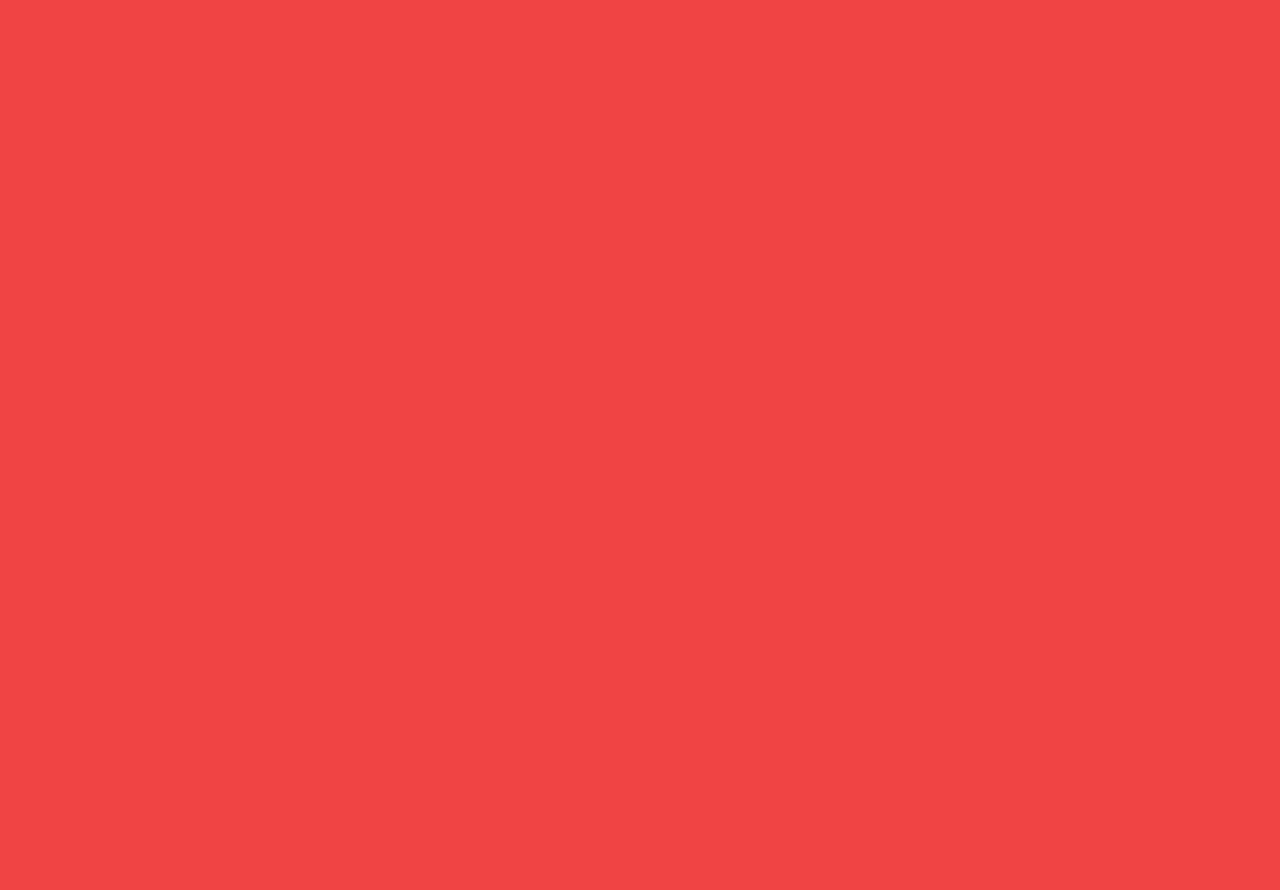
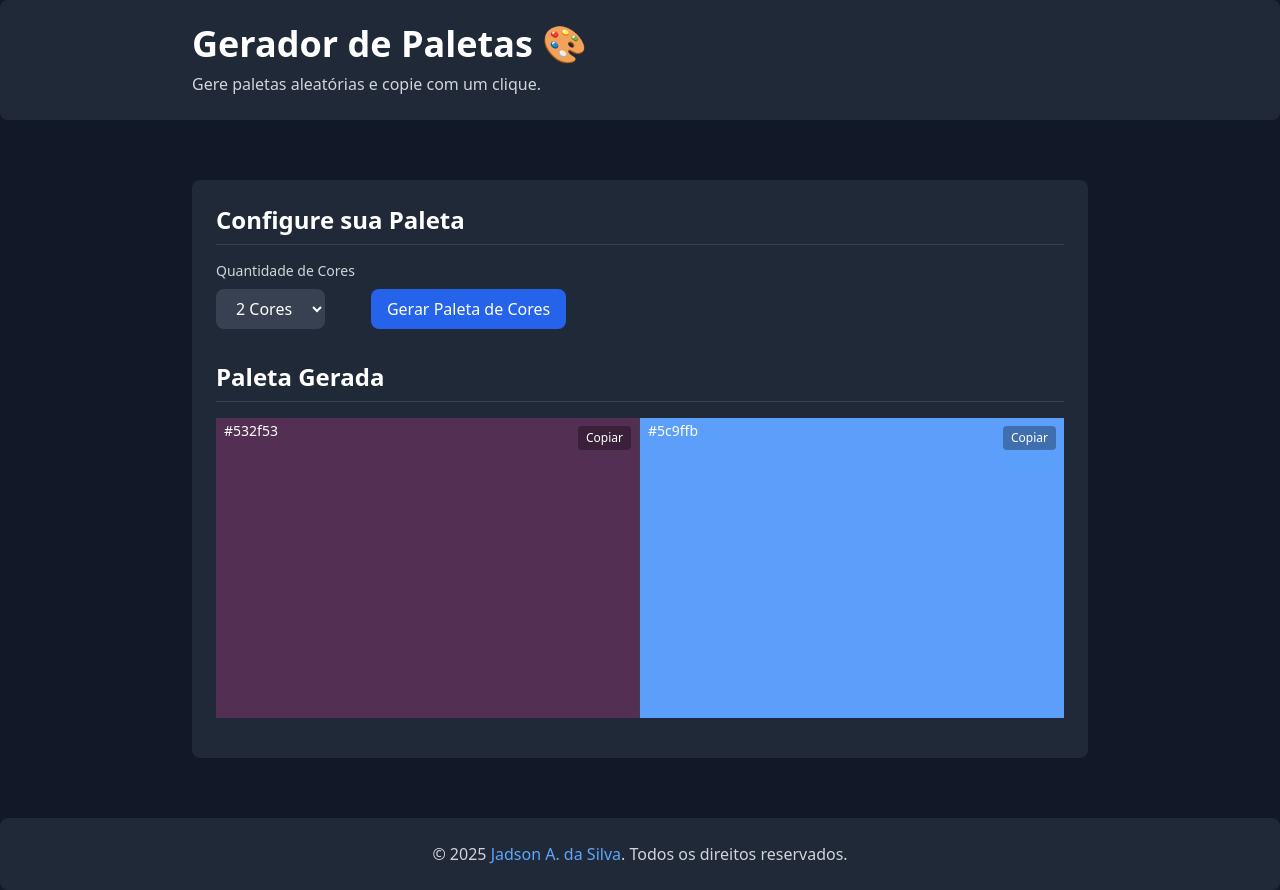
Before and after one commit to httpsJadson/gerador-de-paleta, a website: page public/index.html in a window 1280 px wide. Before the commit the page ends 800 px from the top, so only its background shows below. Drawn offline with Linux system fonts and the light colour scheme.

Commit message:
Finalação do projeto

```diff
--- a/public/assets/css/style.css
+++ b/public/assets/css/style.css
@@ -0,0 +1,16 @@
+@media (min-width: 768px) {
+
+    .cols-2{
+        grid-template-columns: repeat(2, 1fr);
+    }
+    .cols-3{
+        grid-template-columns: repeat(3, 1fr);
+    }
+    .cols-4{
+        grid-template-columns: repeat(4, 1fr);
+    }
+    .cols-5{
+        grid-template-columns: repeat(5, 1fr);
+    }
+
+}
--- a/public/index.html
+++ b/public/index.html
@@ -7,7 +7,64 @@
     <link rel="stylesheet" href="./assets/build/build.css">
     <link rel="stylesheet" href="assets/css/style.css">
 </head>
-<body class="bg-red-500">
+    <body class="bg-gray-900 text-white min-h-screen p-4 md:p-0 m-0 h-full flex flex-col justify-between">
 
-</body>
+        <header class="bg-gray-800 p-6 rounded-lg">
+            <div class="grid grid-cols-1 md:grid-cols-2 max-w-4xl mx-auto">
+                <div>
+                    <h1 class="text-4xl font-bold">Gerador de Paletas 🎨</h1>
+                    <p class="text-gray-300 mt-2">Gere paletas aleatórias e copie com um clique.</p>
+                </div>
+            </div>
+        </header>
+
+        <main class="max-w-4xl w-full mx-auto my-[60px] pb-[40px] bg-gray-800 p-6 rounded-lg">
+            <div id="pallete-configuration" class="mb-8">
+
+                <h2 class="text-2xl font-bold mb-4 border-b border-gray-700 pb-2">Configure sua Paleta</h2>
+
+                <div class="">
+
+                    <div class="flex items-end justify-left gap-4">
+                        <div>
+                            <label for="number-of-colors" class="block text-sm font-medium text-gray-300 mb-2">Quantidade de Cores</label>
+                            <select name="number-of-colors" id="number-of-colors" class="px-4 py-2 bg-gray-700 rounded-lg text-white">
+                                <option value="2">2 Cores</option>
+                                <option value="3">3 Cores</option>
+                                <option value="4">4 Cores</option>
+                                <option value="5">5 Cores</option>
+                            </select>
+
+                        </div>
+
+                        <button id="btn-generate" class="px-4 py-2 bg-blue-600 rounded-lg hover:bg-blue-700 transition">
+                            Gerar Paleta de Cores
+                        </button>
+                    </div>
+
+                </div>
+            </div>
+            <div id="generate-palette" >
+                <h2 class="text-2xl font-bold mb-4 border-b border-gray-700 pb-2">Paleta Gerada</h2>
+                <div id="palette" class="grid h-[300px] grid-cols-1 cols-2">
+                    <div id="color-1" class="color-box h-full border-r border-gray-700"></div>
+                    <div id="color-2" class="color-box h-full border-r border-gray-700"></div>
+                    <div id="color-3" class="color-box h-full border-r border-gray-700 hidden"></div>
+                    <div id="color-4" class="color-box h-full border-r border-gray-700 hidden"></div>
+                    <div id="color-5" class="color-box h-full border-r border-gray-700 hidden"></div>
+                </div>
+
+            </div>
+
+        </main>
+
+        <footer>
+            <div class=" mx-auto flex items-center justify-center text-center text-gray-300 bg-gray-800 p-6 rounded-lg">
+                <p>&copy; 2025 <a href="https://dev-jadson.com/" class="text-blue-400 hover:text-blue-300">Jadson A. da Silva</a>. Todos os direitos reservados.</p>
+            </div>
+        </footer>
+
+        <!-- Carregamos os módulos a partir da raiz /src (é por isso que vamos rodar um servidor) -->
+        <script type="module" src="../src/js/generate.js"></script>
+    </body>
 </html>
--- a/src/components/paletteBox.js
+++ b/src/components/paletteBox.js
@@ -0,0 +1,48 @@
+// IMPORTS
+import { readableTextColor } from "../js/utils/colors.js";
+
+// FUNÇÕES
+export function populateBox(boxEl, hex) {
+    boxEl.style.backgroundColor = hex;
+    boxEl.dataset.color = hex;
+
+    let label = boxEl.querySelector(".palette-hex");
+    if (!label) {
+        label = document.createElement("span");
+        label.className = "palette-hex text-sm px-2 py-1 rounded mt-2";
+        boxEl.appendChild(label);
+    }
+    label.textContent = hex;
+
+    const textColor = readableTextColor(hex);
+    label.style.color = textColor === "white" ? "white" : "#111827";
+
+    let copyBtn = boxEl.querySelector(".copy-btn");
+    if (!copyBtn) {
+        copyBtn = document.createElement("button");
+        copyBtn.className ="copy-btn absolute top-2 right-2 bg-black/30 backdrop-blur-sm px-2 py-1 rounded text-xs";
+        copyBtn.type = "button";
+        copyBtn.innerText = "Copiar";
+        boxEl.appendChild(copyBtn);
+    }
+
+    boxEl.classList.add("relative");
+
+    copyBtn.replaceWith(copyBtn.cloneNode(true));
+    copyBtn = boxEl.querySelector(".copy-btn");
+    copyBtn.addEventListener("click", (e) => {
+        e.stopPropagation();
+        navigator.clipboard.writeText(hex).then(() => {
+            const prev = copyBtn.innerText;
+            copyBtn.innerText = "Copiado!";
+            setTimeout(() => (copyBtn.innerText = prev), 900);
+        });
+    });
+
+    boxEl.onclick = () => {
+        navigator.clipboard.writeText(hex).then(() => {
+            label.textContent = "Copiado!";
+            setTimeout(() => (label.textContent = hex), 900);
+        });
+    };
+}
--- a/src/js/generate.js
+++ b/src/js/generate.js
@@ -0,0 +1,53 @@
+//IMPORTS
+import { generateRandomHex } from "./utils/colors.js";
+import { populateBox } from "../components/paletteBox.js";
+
+//VARIAVEIS / CONSTANTES
+const selectColors = document.getElementById("number-of-colors");
+const palette = document.getElementById("palette");
+const boxes = Array.from(document.querySelectorAll(".color-box"));
+const btnGeneratePalette = document.getElementById("btn-generate-palette") || document.getElementById("btn-generate"); // pega pelo id que tu tiver
+const defaultAmount = Number(selectColors?.value) || 2;
+
+
+applyColumns(defaultAmount);
+generateColorsForVisibleBoxes();
+
+selectColors.addEventListener("change", () => {
+    const n = Number(selectColors.value);
+    applyColumns(n);
+    generateColorsForVisibleBoxes();
+});
+
+btnGeneratePalette.addEventListener("click", () => {
+    generateColorsForVisibleBoxes();
+});
+
+
+// --- FUNÇÕES --- //
+
+function applyColumns(n) {
+    palette.classList.remove("cols-2","cols-3","cols-4","cols-5");
+    palette.classList.add(`cols-${n}`);
+
+    boxes.forEach((box, idx) => {
+        if (idx < n) box.classList.remove("hidden");
+        else box.classList.add("hidden");
+    });
+
+    fixBorders(n);
+}
+
+function generateColorsForVisibleBoxes() {
+    boxes.forEach((box) => {
+        if (box.classList.contains("hidden")) return;
+        const hex = generateRandomHex();
+        populateBox(box, hex);
+    });
+}
+
+function fixBorders(n) {
+    boxes.forEach((box, idx) => {
+        box.classList.toggle("border-r", idx < n - 1);
+    });
+}
--- a/src/js/utils/colors.js
+++ b/src/js/utils/colors.js
@@ -0,0 +1,15 @@
+// EXPORT
+export function generateRandomHex() {
+  return "#" + Math.floor(Math.random() * 0xffffff).toString(16).padStart(6, "0");
+}
+
+export function readableTextColor(hex) {
+
+  const h = hex.replace("#", "");
+  const r = parseInt(h.substring(0,2), 16);
+  const g = parseInt(h.substring(2,4), 16);
+  const b = parseInt(h.substring(4,6), 16);
+  const luminance = (0.299 * r + 0.587 * g + 0.114 * b);
+
+  return luminance > 186 ? "black" : "white";
+}
```
Also changed, not shown: public/assets/build/build.css, public/saved.html (deleted), src/components/header.js (deleted), src/js/saved.js (deleted).
